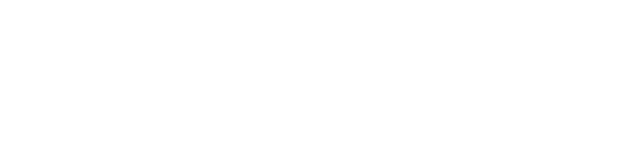
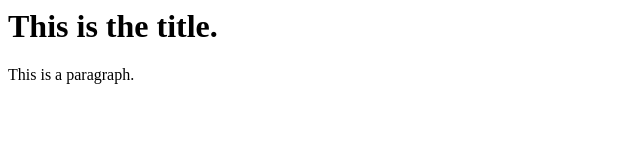
Before and after one commit to leedahyun3/temphome, a plain HTML site: page index.html in a window 1280 px wide. Shown: the whole page, without its empty margins (0-640 px from the left). Drawn offline with Linux system fonts and the light colour scheme.

Commit message:
Update index.html

```diff
--- a/index.html
+++ b/index.html
@@ -1,6 +1,11 @@
 <html>
   <head>
-    <title>My Temporary Home
-    </title>
+    <title>My Temporary Home</title>
   </head>
+  <body>
+    <h1>This is the title.
+    </h1>
+    <p>This is a paragraph.
+    </p>
+  </body>
 </html>
```
